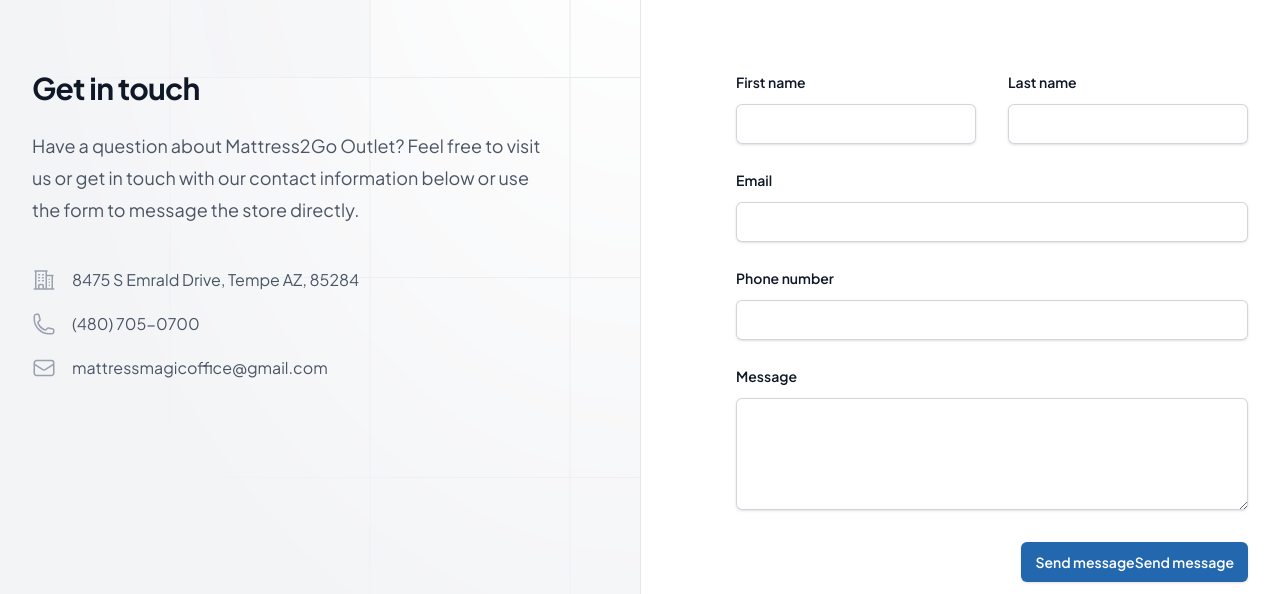
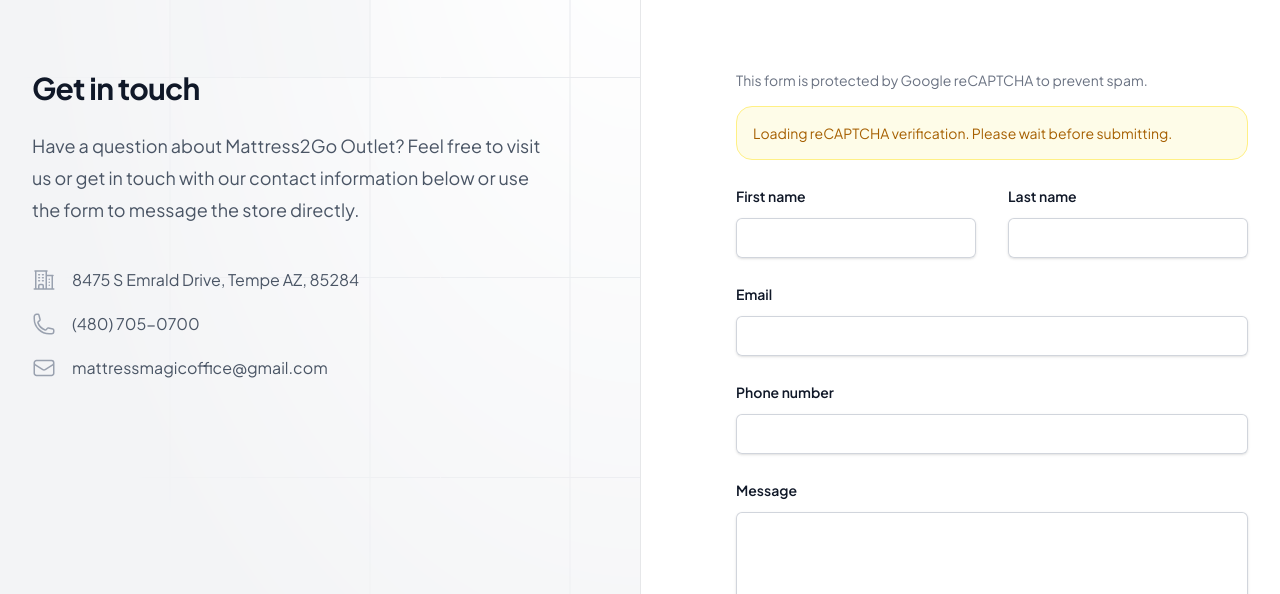
Before and after one commit to crougheinman/mattress2go, a React (Vite) app: page /contact in a window 1280 px wide. Shown: the part 206-800 px from the top of the page. Built offline with nearby package versions, Linux system fonts and the light colour scheme; no server answers.

Commit message:
feat: Integrate Google reCAPTCHA into ContactPage for spam protection; enhance form submission handling and loading states

```diff
--- a/src/pages/ContactPage.tsx
+++ b/src/pages/ContactPage.tsx
@@ -1,4 +1,4 @@
-import { useState, type FormEvent } from 'react';
+import { useEffect, useState, type FormEvent } from 'react';
 import apiClient from '../apiClient';
 import { SITE_NAME, STORE_INFO } from '../constants';
 import Layout from '../Layout';
@@ -12,6 +12,9 @@
     const [loading, setLoading] = useState(false);
     const [errorMessage, setErrorMessage] = useState<string | null>(null);
     const [successMessage, setSuccessMessage] = useState<string | null>(null);
+    const [recaptchaReady, setRecaptchaReady] = useState(false);
+
+    const RECAPTCHA_SITE_KEY = import.meta.env.VITE_APP_RECAPTCHA_SITE_KEY as string;
 
     const handleSubmit = async (event: FormEvent<HTMLFormElement>) => {
         event.preventDefault();
@@ -25,13 +28,36 @@
 
         setLoading(true);
 
+        if (!RECAPTCHA_SITE_KEY) {
+            setErrorMessage('reCAPTCHA is not configured. Please contact support.');
+            setLoading(false);
+            return;
+        }
+
+        if (!recaptchaReady) {
+            setErrorMessage('Please wait while reCAPTCHA loads and try again.');
+            setLoading(false);
+            return;
+        }
+
+        const executeRecaptcha = async () => {
+            const grecaptcha = (window as any).grecaptcha;
+            if (!grecaptcha || typeof grecaptcha.execute !== 'function') {
+                throw new Error('reCAPTCHA is not ready.');
+            }
+
+            return await grecaptcha.execute(RECAPTCHA_SITE_KEY, { action: 'contact' });
+        };
+
         try {
+            const recaptchaToken = await executeRecaptcha();
             await apiClient.post('/inquiries', {
                 firstname: firstName.trim(),
                 lastname: lastName.trim(),
                 emailaddress: email.trim(),
                 phonenumber: phone.trim(),
                 message: message.trim(),
+                recaptcha_token: recaptchaToken,
                 store_id: 1,
             });
 
@@ -48,6 +74,35 @@
             setLoading(false);
         }
     };
+
+    useEffect(() => {
+        if (!RECAPTCHA_SITE_KEY) {
+            return;
+        }
+
+        const existingScript = document.querySelector<HTMLScriptElement>(`script[src^="https://www.google.com/recaptcha/api.js?render="]`);
+        if (existingScript) {
+            if ((window as any).grecaptcha) {
+                (window as any).grecaptcha.ready(() => setRecaptchaReady(true));
+            }
+            return;
+        }
+
+        const script = document.createElement('script');
+        script.src = `https://www.google.com/recaptcha/api.js?render=${RECAPTCHA_SITE_KEY}`;
+        script.async = true;
+        script.defer = true;
+        script.onload = () => {
+            if ((window as any).grecaptcha) {
+                (window as any).grecaptcha.ready(() => setRecaptchaReady(true));
+            }
+        };
+        document.body.appendChild(script);
+
+        return () => {
+            document.body.removeChild(script);
+        };
+    }, [RECAPTCHA_SITE_KEY]);
 
     return (
         <Layout title="Contact Us">
@@ -162,18 +217,33 @@
                             </dl>
                         </div>
                     </div>
-                    <form onSubmit={handleSubmit} className='px-6 pb-24 pt-20 sm:pb-32 lg:px-8 lg:py-48'>
+                    <div className='px-6 pb-24 pt-20 sm:pb-32 lg:px-8 lg:py-48'>
                         <div className='mx-auto max-w-xl lg:mr-0 lg:max-w-lg'>
                             {errorMessage && (
                                 <div className='mb-6 rounded-2xl border border-red-200 bg-red-50 p-4 text-sm text-red-700'>
                                     {errorMessage}
                                 </div>
                             )}
-                            {successMessage && (
-                                <div className='mb-6 rounded-2xl border border-emerald-200 bg-emerald-50 p-4 text-sm text-emerald-700'>
-                                    {successMessage}
+                            <p className='mb-4 text-sm text-gray-500'>This form is protected by Google reCAPTCHA to prevent spam.</p>
+                            {!recaptchaReady && (
+                                <div className='mb-6 rounded-2xl border border-yellow-200 bg-yellow-50 p-4 text-sm text-yellow-700'>
+                                    Loading reCAPTCHA verification. Please wait before submitting.
                                 </div>
                             )}
+                            {successMessage ? (
+                                <div className='rounded-4xl border border-emerald-200 bg-emerald-50 p-8 text-center shadow-sm'>
+                                    <div className='mx-auto flex h-20 w-20 items-center justify-center rounded-full bg-white shadow-sm'>
+                                        <svg className='h-10 w-10 text-emerald-600' viewBox='0 0 24 24' fill='none' stroke='currentColor' strokeWidth='2'>
+                                            <path strokeLinecap='round' strokeLinejoin='round' d='M5 13l4 4L19 7' />
+                                        </svg>
+                                    </div>
+                                    <h3 className='mt-6 text-2xl font-semibold text-gray-900'>Message sent</h3>
+                                    <p className='mt-4 text-sm leading-6 text-gray-600'>
+                                        {successMessage}
+                                    </p>
+                                </div>
+                            ) : (
+                                <form onSubmit={handleSubmit} className='space-y-6'>
                                     <div className='grid grid-cols-1 gap-x-8 gap-y-6 sm:grid-cols-2'>
                                         <div>
                                             <label htmlFor='first-name' className='block text-sm font-semibold leading-6 text-gray-900'>
@@ -262,11 +332,12 @@
                                             className='rounded-md bg-copa-blue-700 px-3.5 py-2.5 text-center text-sm font-semibold text-white shadow-sm hover:bg-copa-blue-600 focus-visible:outline-2 focus-visible:outline-offset-2 focus-visible:outline-copa-blue-600'
                                         >
                                             {loading ? 'Sending...' : 'Send message'}
-                                    Send message
                                         </button>
                                     </div>
+                                </form>
+                            )}
                         </div>
-                    </form>
+                    </div>
                 </div>
             </div>
         </Layout>
```
Lines whose indentation alone changed are shown as unchanged.
